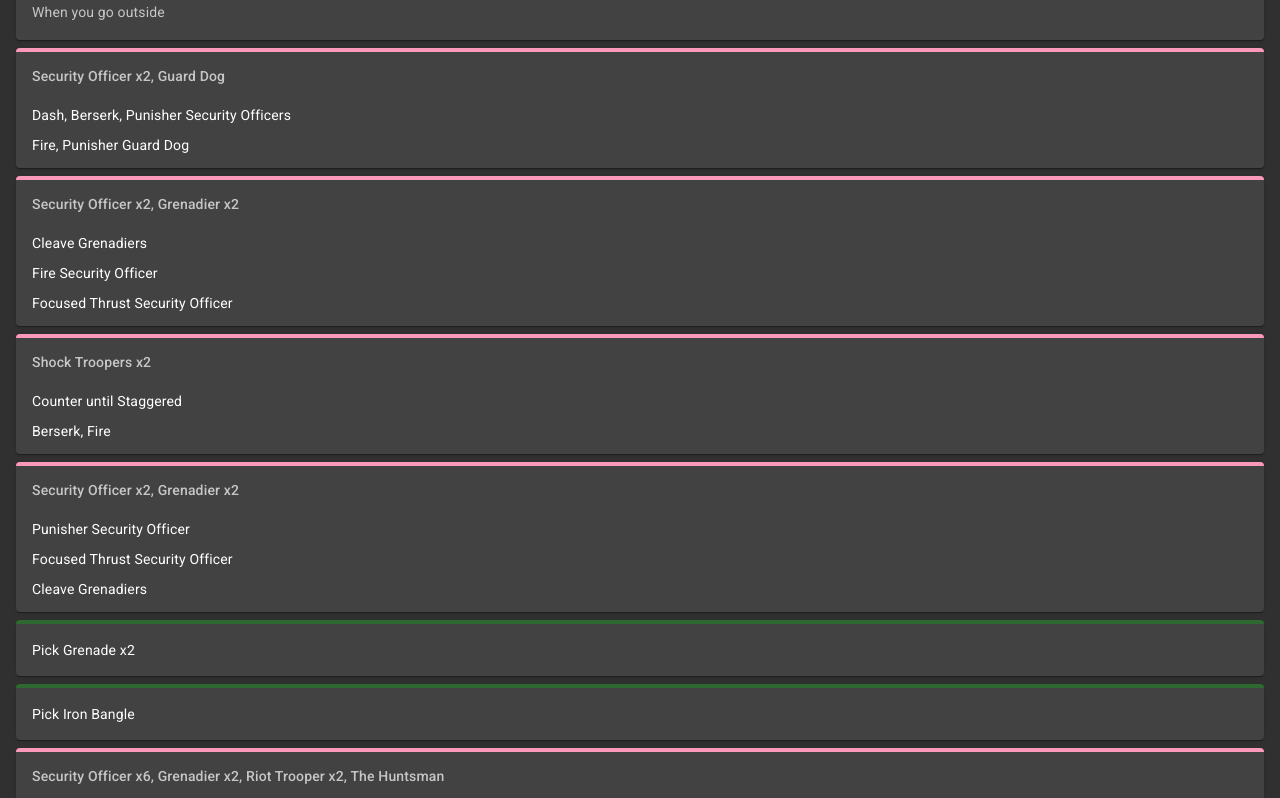
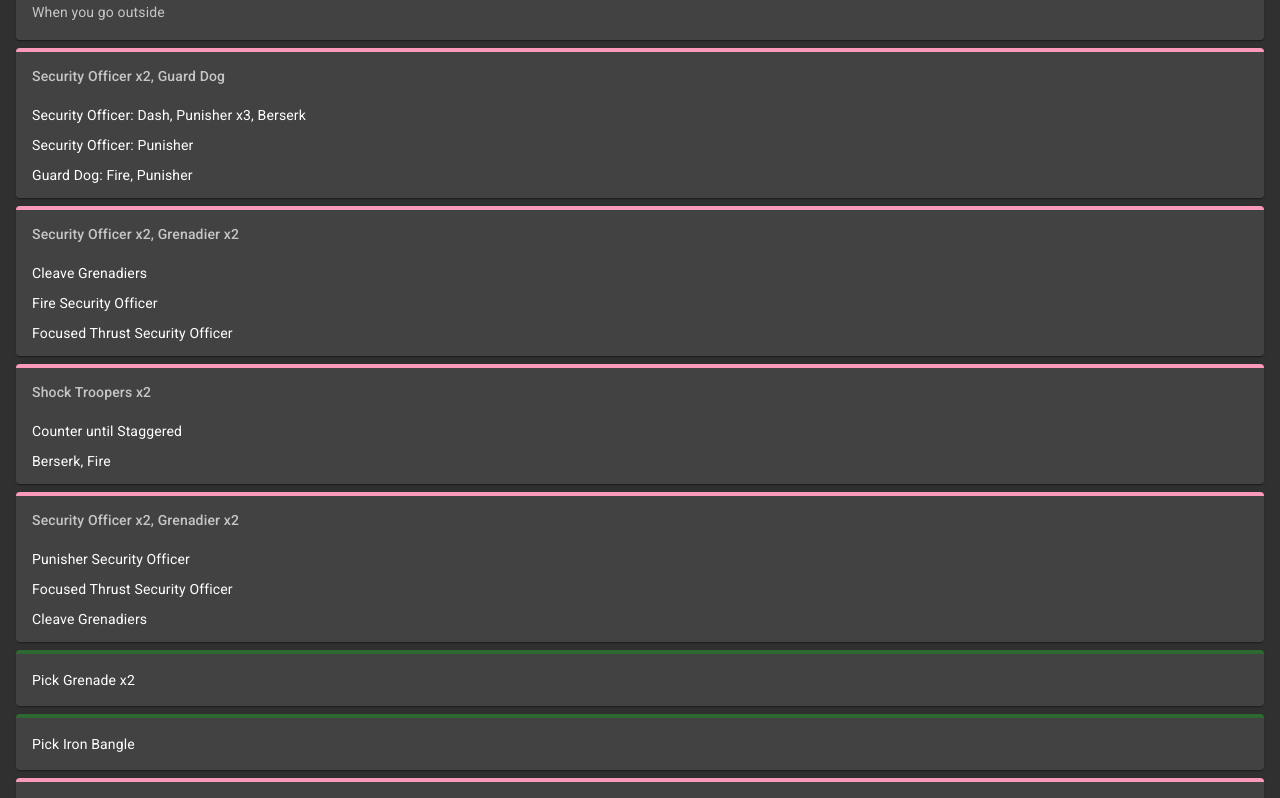
Before and after one commit to fhelwanger/ff7r-speedrun-notes, a React (Create React App) app: page / in a window 1280 px wide. Shown: the part 4601-5399 px from the top of the page. Built offline with nearby package versions, Linux system fonts and the light colour scheme.

Commit message:
Chapter 2 review

```diff
--- a/src/routes/any-nmg-normal/Chapter2.tsx
+++ b/src/routes/any-nmg-normal/Chapter2.tsx
@@ -10,8 +10,9 @@ function Chapter2() {
       <Encounter
         enemies="Security Officer x2, Guard Dog"
         instructions={[
-          "Dash, Berserk, Punisher Security Officers",
-          "Fire, Punisher Guard Dog",
+          "Security Officer: Dash, Punisher x3, Berserk",
+          "Security Officer: Punisher",
+          "Guard Dog: Fire, Punisher",
         ]}
       />
       <Encounter
@@ -39,6 +40,7 @@ function Chapter2() {
       <Encounter
         enemies="Security Officer x6, Grenadier x2, Riot Trooper x2, The Huntsman"
         instructions={[
+          "Cleave/Counters to fill ATB",
           "Grenade Riot Troopers, Berserk before Huntsman",
           "Huntsman: Fire to pressure, Punisher, Berserk, Fire",
         ]}
```
